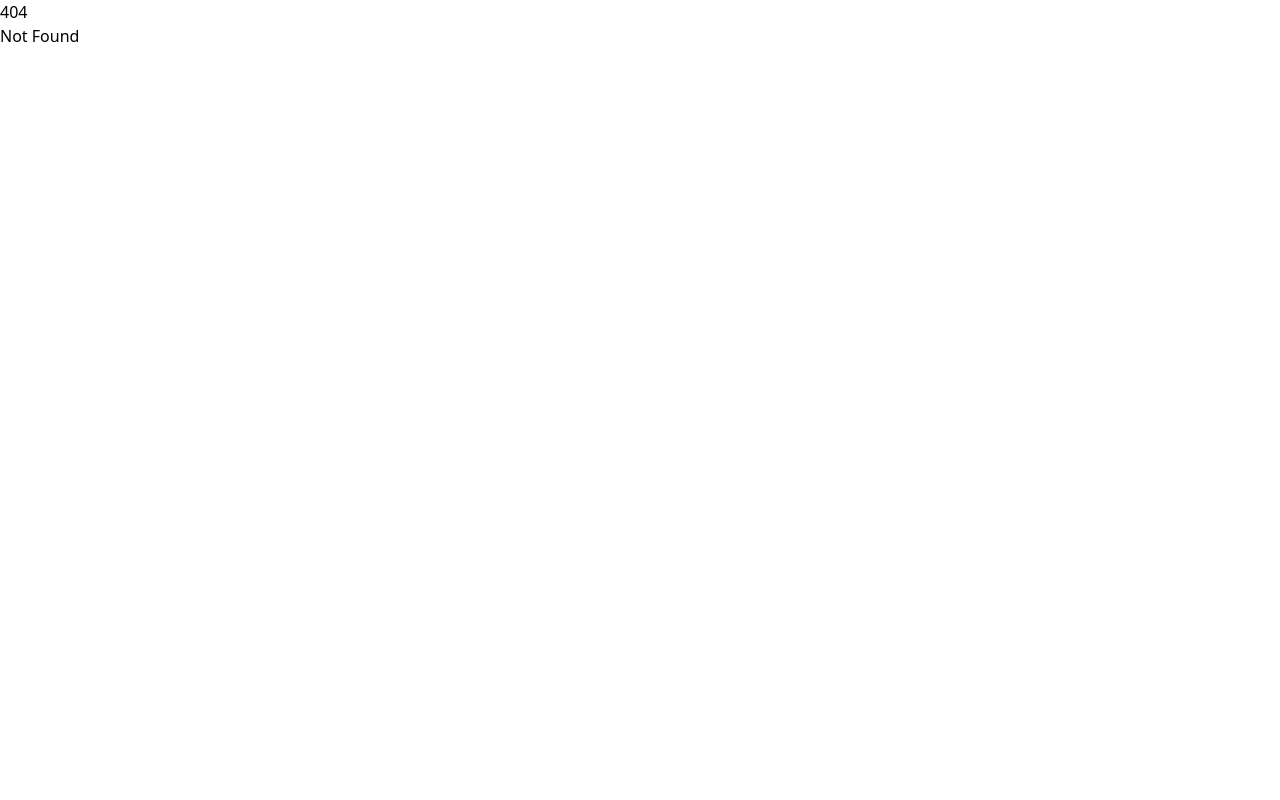
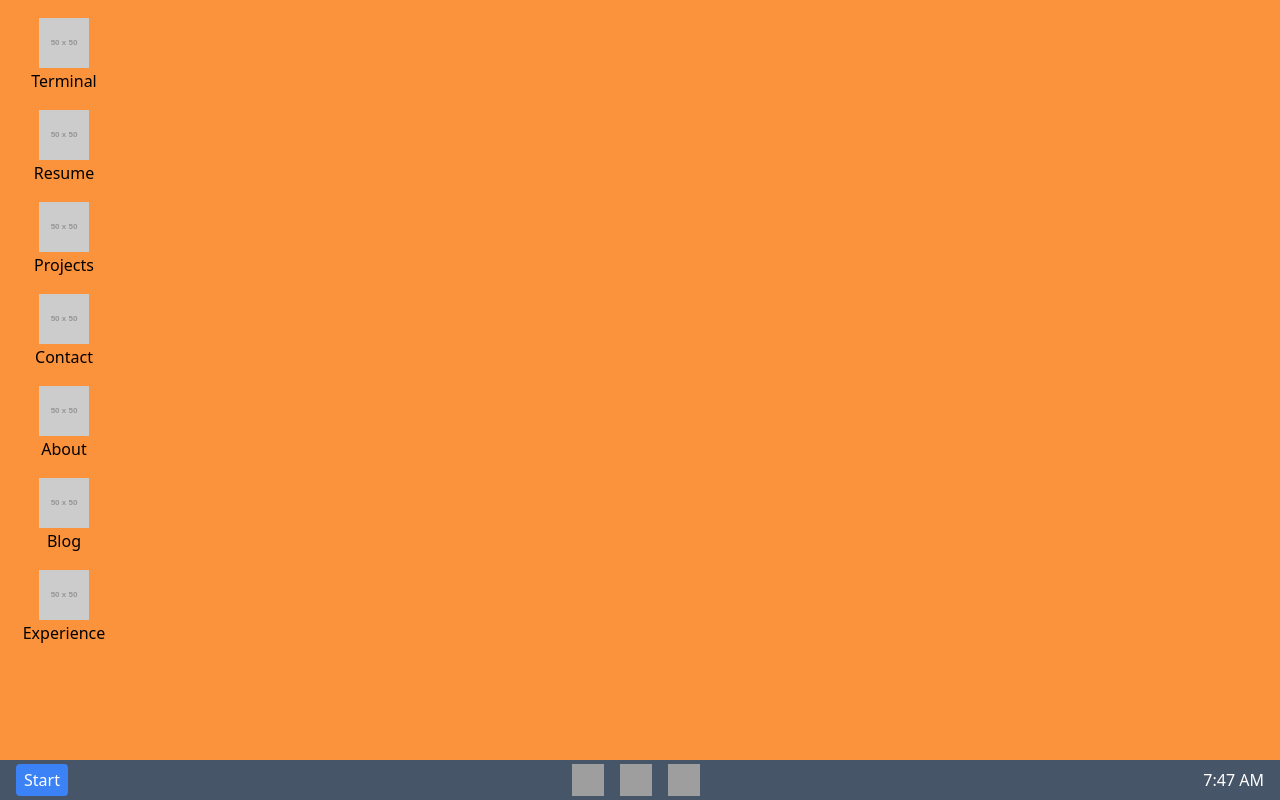
Before and after one commit to tulXoro/port_site_combo, a SvelteKit app in the folder app/: page /tim-os in a window 1280 px wide. Before the commit this address had no page. Built offline with nearby package versions, Linux system fonts and the light colour scheme; grey boxes are pictures that could not be loaded.

Commit message:
Adding OS page with placeholder items

```diff
--- /dev/null
+++ b/app/src/lib/component/tim-os/shortcut.svelte
@@ -0,0 +1,12 @@
+<script>
+	export let name = 'null';
+	export let icon = 'https://via.placeholder.com/50';
+
+	export let selected = false;
+	let hovered = false;
+</script>
+
+<button class="grid hover:bg-slate-600 hover:bg-opacity-75 w-24 h-20">
+	<img class="m-auto" src="{icon}" alt="Placeholder" />
+	<span class="text-center">{name}</span>
+</button>
--- /dev/null
+++ b/app/src/routes/tim-os/+page.svelte
@@ -0,0 +1,74 @@
+<script>
+
+    import Shortcut from "../../lib/component/tim-os/shortcut.svelte";
+
+</script>
+
+
+<main class="h-screen w-screen bg-orange-400 top-0">
+    <ul class="grid gap-3 p-4">
+        <li>
+            <Shortcut
+                name="Terminal"
+            />
+        </li>
+
+        <li>
+            <Shortcut
+                name="Resume"
+            />
+        </li>
+
+        <li>
+            <Shortcut
+                name="Projects"
+            />
+        </li>
+
+        <li>
+            <Shortcut
+                name="Contact"
+            />
+        </li>
+
+        <li>
+            <Shortcut
+                name="About"
+            />
+        </li>
+
+        <li>
+            <Shortcut
+                name="Blog"
+            />
+        </li>
+
+        <li>
+            <Shortcut
+                name="Experience"
+            />
+        </li>
+
+
+    </ul>
+
+    <!-- Taskbar -->
+    <div class="absolute bottom-0 left-0 h-10 w-full bg-slate-600 flex items-center justify-between px-4">
+        <!-- Start Button -->
+        <div class="flex items-center">
+            <button class="bg-blue-500 text-white px-2 py-1 rounded">Start</button>
+        </div>
+
+        <!-- Quick Launch Icons -->
+        <div class="flex space-x-4">
+            <img src="/icons/icon1.png" alt="Icon" class="h-8 w-8"/>
+            <img src="/icons/icon2.png" alt="Icon" class="h-8 w-8"/>
+            <img src="/icons/icon3.png" alt="Icon" class="h-8 w-8"/>
+        </div>
+
+        <!-- Clock -->
+        <div class="text-white">
+            {new Date().toLocaleTimeString().replace(/([\d]+:[\d]{2})(:[\d]{2})(.*)/, "$1$3")}
+        </div>
+    </div>
+</main>
```
